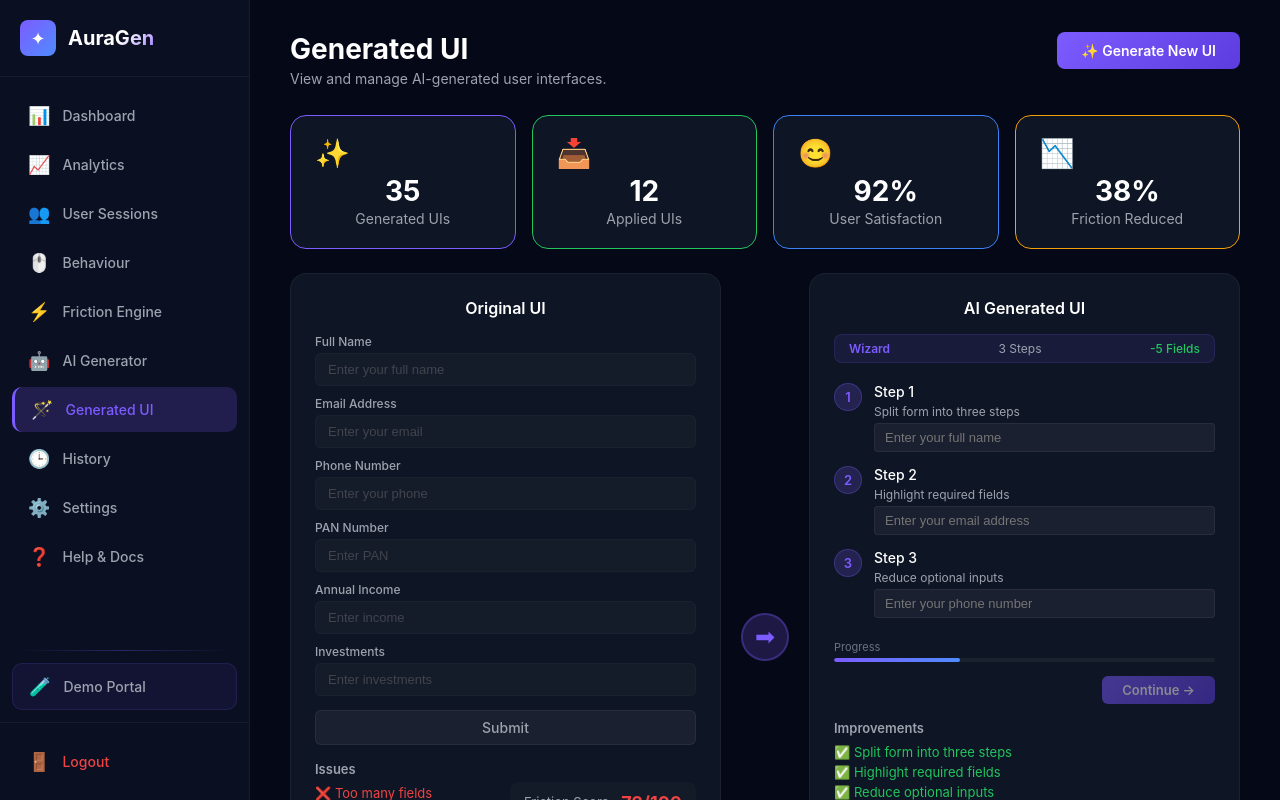
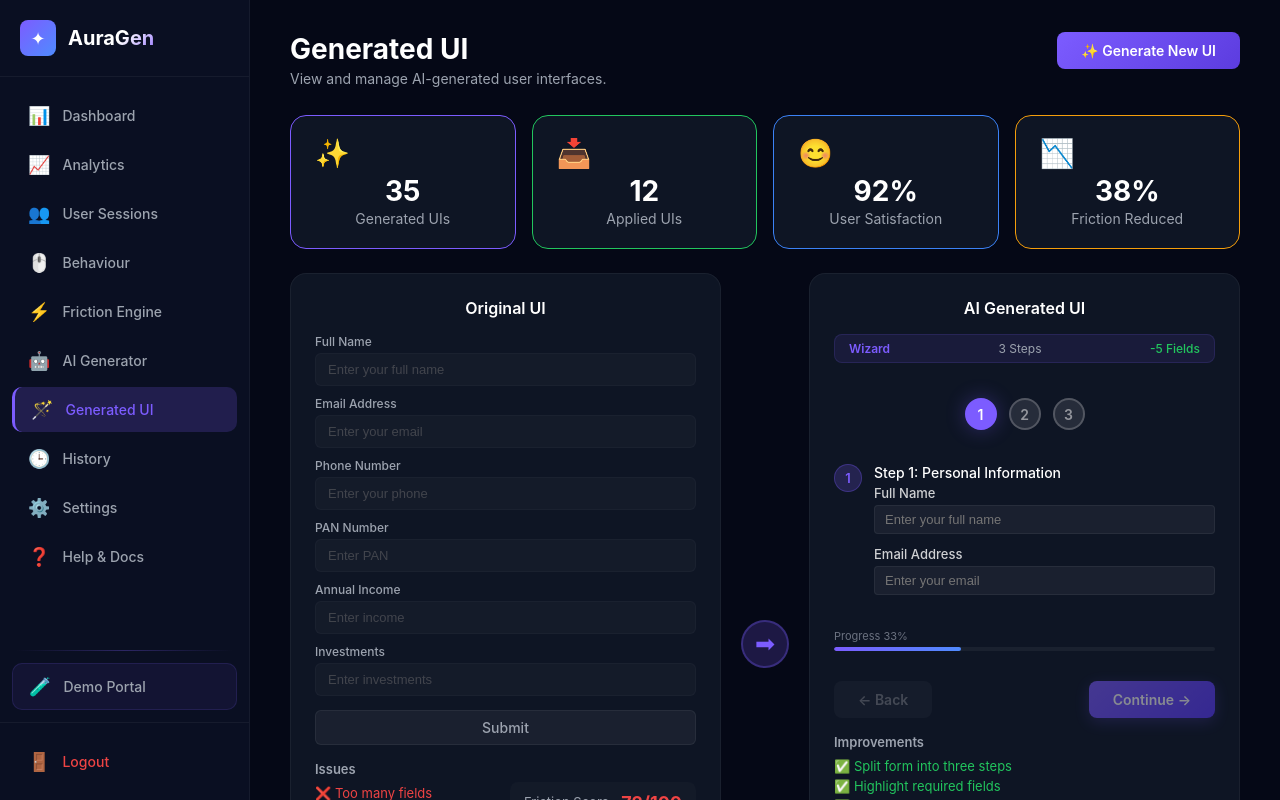
Before and after one commit to Auro993/AuraGen, a React app in the folder frontend/: page /generated in a window 1280 px wide. Shown: the top 800 px of the page. Built offline with nearby package versions, Linux system fonts and the light colour scheme; no server answers; the HTML template or start-up script is replaced by a standard one.

Commit message:
Fixed Continue button functionality in Generated UI

```diff
--- a/frontend/src/pages/GeneratedUI.css
+++ b/frontend/src/pages/GeneratedUI.css
@@ -1393,3 +1393,141 @@
     font-size: 11px;
   }
 }
+/* frontend/src/pages/GeneratedUI.css - Add these styles */
+
+/* Step Indicators */
+.generated-step-indicators {
+  display: flex;
+  justify-content: center;
+  gap: 12px;
+  margin: 15px 0 20px 0;
+}
+
+.generated-step-dot {
+  width: 32px;
+  height: 32px;
+  border-radius: 50%;
+  display: flex;
+  align-items: center;
+  justify-content: center;
+  font-size: 14px;
+  font-weight: 600;
+  cursor: pointer;
+  transition: all 0.3s ease;
+  background: rgba(255, 255, 255, 0.1);
+  border: 2px solid rgba(255, 255, 255, 0.2);
+  color: rgba(255, 255, 255, 0.5);
+}
+
+.generated-step-dot.active {
+  background: #7C5CFF;
+  border-color: #7C5CFF;
+  color: white;
+  box-shadow: 0 0 20px rgba(124, 92, 255, 0.3);
+}
+
+.generated-step-dot.completed {
+  background: #22C55E;
+  border-color: #22C55E;
+  color: white;
+}
+
+.generated-step-dot:hover {
+  transform: scale(1.1);
+}
+
+/* Wizard Field */
+.generated-wizard-field {
+  margin-bottom: 12px;
+}
+
+.generated-wizard-field label {
+  display: block;
+  font-size: 13px;
+  font-weight: 500;
+  color: rgba(255, 255, 255, 0.8);
+  margin-bottom: 4px;
+}
+
+/* Navigation */
+.generated-wizard-nav {
+  display: flex;
+  justify-content: space-between;
+  gap: 12px;
+  margin-top: 16px;
+}
+
+.generated-wizard-back,
+.generated-wizard-next {
+  padding: 10px 24px;
+  border: none;
+  border-radius: 8px;
+  font-weight: 600;
+  font-size: 14px;
+  cursor: pointer;
+  transition: all 0.3s ease;
+}
+
+.generated-wizard-back {
+  background: rgba(255, 255, 255, 0.1);
+  color: rgba(255, 255, 255, 0.7);
+}
+
+.generated-wizard-back:hover:not(.disabled) {
+  background: rgba(255, 255, 255, 0.2);
+  color: white;
+}
+
+.generated-wizard-back.disabled {
+  opacity: 0.3;
+  cursor: not-allowed;
+}
+
+.generated-wizard-next {
+  background: linear-gradient(135deg, #7C5CFF, #5C3CFF);
+  color: white;
+  box-shadow: 0 4px 15px rgba(124, 92, 255, 0.3);
+}
+
+.generated-wizard-next:hover:not(.disabled) {
+  transform: translateY(-2px);
+  box-shadow: 0 6px 25px rgba(124, 92, 255, 0.4);
+}
+
+.generated-wizard-next.disabled {
+  opacity: 0.5;
+  cursor: not-allowed;
+  transform: none;
+}
+
+.generated-wizard-next:active:not(.disabled) {
+  transform: scale(0.98);
+}
+
+/* Toast notifications - Make sure react-hot-toast is installed */
+.toast-container {
+  z-index: 9999;
+}
+
+/* Responsive adjustments */
+@media (max-width: 768px) {
+  .generated-wizard-nav {
+    flex-direction: column;
+  }
+
+  .generated-wizard-back,
+  .generated-wizard-next {
+    width: 100%;
+    justify-content: center;
+  }
+
+  .generated-step-indicators {
+    gap: 8px;
+  }
+
+  .generated-step-dot {
+    width: 28px;
+    height: 28px;
+    font-size: 12px;
+  }
+}
--- a/frontend/src/pages/GeneratedUI.jsx
+++ b/frontend/src/pages/GeneratedUI.jsx
@@ -1,5 +1,8 @@
+// frontend/src/pages/GeneratedUI.jsx
+
 import React, { useState, useEffect } from 'react'
 import { useNavigate, useLocation } from 'react-router-dom'
+import { toast } from 'react-hot-toast'
 import Sidebar from '../components/Dashboard/Sidebar'
 import api from '../services/api'
 import './GeneratedUI.css'
@@ -10,6 +13,8 @@
   const [activeTab, setActiveTab] = useState('generated')
   const [loading, setLoading] = useState(true)
   const [generatedUI, setGeneratedUI] = useState(null)
+  const [currentStep, setCurrentStep] = useState(1)
+  const [isSubmitting, setIsSubmitting] = useState(false)
   const [stats, setStats] = useState({
     totalGenerated: 35,
     applied: 12,
@@ -18,7 +23,11 @@
     userSatisfaction: 92
   })
   const [allGenerated, setAllGenerated] = useState([])
-  const [formData, setFormData] = useState({})
+  const [formData, setFormData] = useState({
+    step1: '',
+    step2: '',
+    step3: ''
+  })
 
   useEffect(() => {
     if (location.state?.generatedUI) {
@@ -91,14 +100,73 @@
     try {
       await api.post(`/generated-ui/apply/${generatedUI.id}`)
       setGeneratedUI({ ...generatedUI, status: 'applied' })
+      toast.success('UI applied successfully! 🎉')
       fetchData()
     } catch (error) {
       console.error('Error applying UI:', error)
+      toast.error('Failed to apply UI')
     }
   }
 
   const handleInputChange = (step, value) => {
     setFormData({ ...formData, [step]: value })
+  }
+
+  // ✅ FIX: Validate current step
+  const isStepValid = () => {
+    const stepKey = `step${currentStep}`
+    return formData[stepKey]?.trim() !== ''
+  }
+
+  // ✅ FIX: Handle continue button click
+  const handleContinue = async () => {
+    // Validate current step
+    if (!isStepValid()) {
+      toast.error(`Please fill in Step ${currentStep} before continuing`)
+      return
+    }
+
+    if (currentStep < 3) {
+      // Move to next step
+      setCurrentStep(currentStep + 1)
+      toast.success(`Step ${currentStep + 1} unlocked! 🎯`)
+    } else {
+      // Submit the form
+      await handleSubmit()
+    }
+  }
+
+  // ✅ FIX: Handle form submission
+  const handleSubmit = async () => {
+    setIsSubmitting(true)
+    try {
+      // Simulate API call
+      await new Promise(resolve => setTimeout(resolve, 1500))
+
+      // Here you would send the data to your backend
+      const payload = {
+        formData: formData,
+        generatedUIId: generatedUI?.id
+      }
+
+      // Uncomment when API is ready
+      // await api.post('/ui/submit', payload)
+
+      toast.success('Form submitted successfully! 🎉')
+      navigate('/dashboard')
+    } catch (error) {
+      console.error('Error submitting form:', error)
+      toast.error('Failed to submit form')
+    } finally {
+      setIsSubmitting(false)
+    }
+  }
+
+  // ✅ FIX: Handle going back a step
+  const handleBack = () => {
+    if (currentStep > 1) {
+      setCurrentStep(currentStep - 1)
+    }
   }
 
   const statCards = [
@@ -141,11 +209,30 @@
   ]
 
   const wizardFields = [
-    { label: 'Name', placeholder: 'Enter your full name' },
-    { label: 'Email', placeholder: 'Enter your email address' },
-    { label: 'Phone', placeholder: 'Enter your phone number' },
-    { label: 'PAN', placeholder: 'Enter your PAN number' },
-    { label: 'Income', placeholder: 'Enter your annual income' }
+    {
+      step: 1,
+      title: 'Personal Information',
+      fields: [
+        { label: 'Full Name', placeholder: 'Enter your full name', key: 'fullName' },
+        { label: 'Email Address', placeholder: 'Enter your email', key: 'email', type: 'email' }
+      ]
+    },
+    {
+      step: 2,
+      title: 'Contact Details',
+      fields: [
+        { label: 'Phone Number', placeholder: 'Enter your phone', key: 'phone', type: 'tel' },
+        { label: 'PAN Number', placeholder: 'Enter PAN', key: 'pan' }
+      ]
+    },
+    {
+      step: 3,
+      title: 'Financial Information',
+      fields: [
+        { label: 'Annual Income', placeholder: 'Enter income', key: 'income', type: 'number' },
+        { label: 'Investments', placeholder: 'Enter investments', key: 'investments', type: 'number' }
+      ]
+    }
   ]
 
   const recentData = allGenerated.slice(0, 5).map(item => ({
@@ -176,6 +263,9 @@
       </div>
     )
   }
+
+  // Get current step fields
+  const currentStepData = wizardFields[currentStep - 1]
 
   return (
     <div className="generated-page">
@@ -269,31 +359,67 @@
                   <span className="generated-wizard-fields">-{generatedUI?.removedFields || 5} Fields</span>
                 </div>
 
-                {Array.from({ length: Math.min(generatedUI?.steps || 3, 3) }).map((_, i) => (
-                  <div key={i} className="generated-wizard-step">
-                    <span className="generated-wizard-number">{i + 1}</span>
-                    <div className="generated-wizard-content">
-                      <h4>Step {i + 1}</h4>
-                      <p>{generatedUI?.recommendations?.[i] || `Enter your ${['name', 'email', 'details'][i]}`}</p>
-                      <input
-                        type="text"
-                        placeholder={wizardFields[i]?.placeholder || `Enter ${['name', 'email', 'details'][i]}`}
-                        className="generated-wizard-input"
-                        value={formData[`step${i + 1}`] || ''}
-                        onChange={(e) => handleInputChange(`step${i + 1}`, e.target.value)}
-                      />
+                {/* Step Progress Indicator */}
+                <div className="generated-step-indicators">
+                  {[1, 2, 3].map((step) => (
+                    <div
+                      key={step}
+                      className={`generated-step-dot ${step === currentStep ? 'active' : ''} ${step < currentStep ? 'completed' : ''}`}
+                      onClick={() => step < currentStep && setCurrentStep(step)}
+                    >
+                      {step < currentStep ? '✓' : step}
                     </div>
-                  </div>
-                ))}
+                  ))}
+                </div>
 
-                <div className="generated-wizard-progress">
-                  <span>Progress</span>
-                  <div className="generated-progress-bar">
-                    <div className="generated-progress-fill" style={{ width: '33%' }}></div>
+                {/* Current Step Content */}
+                <div className="generated-wizard-step active">
+                  <div className="generated-wizard-number">{currentStep}</div>
+                  <div className="generated-wizard-content">
+                    <h4>Step {currentStep}: {currentStepData?.title}</h4>
+                    {currentStepData?.fields.map((field, idx) => (
+                      <div key={idx} className="generated-wizard-field">
+                        <label>{field.label}</label>
+                        <input
+                          type={field.type || 'text'}
+                          placeholder={field.placeholder}
+                          className="generated-wizard-input"
+                          value={formData[`step${currentStep}`] || ''}
+                          onChange={(e) => handleInputChange(`step${currentStep}`, e.target.value)}
+                          required
+                        />
+                      </div>
+                    ))}
                   </div>
                 </div>
-                <button className="generated-wizard-next">Continue →</button>
+
+                {/* Progress Bar */}
+                <div className="generated-wizard-progress">
+                  <span>Progress {Math.round((currentStep / 3) * 100)}%</span>
+                  <div className="generated-progress-bar">
+                    <div className="generated-progress-fill" style={{ width: `${(currentStep / 3) * 100}%` }}></div>
+                  </div>
+                </div>
+
+                {/* Navigation Buttons */}
+                <div className="generated-wizard-nav">
+                  <button
+                    className={`generated-wizard-back ${currentStep === 1 ? 'disabled' : ''}`}
+                    onClick={handleBack}
+                    disabled={currentStep === 1}
+                  >
+                    ← Back
+                  </button>
+                  <button
+                    className={`generated-wizard-next ${!isStepValid() || isSubmitting ? 'disabled' : ''}`}
+                    onClick={handleContinue}
+                    disabled={!isStepValid() || isSubmitting}
+                  >
+                    {isSubmitting ? 'Submitting...' : currentStep === 3 ? 'Submit ✓' : 'Continue →'}
+                  </button>
+                </div>
               </div>
+
               <div className="generated-compare-bottom">
                 <div className="generated-improvements">
                   <span className="generated-improvements-title">Improvements</span>
```
